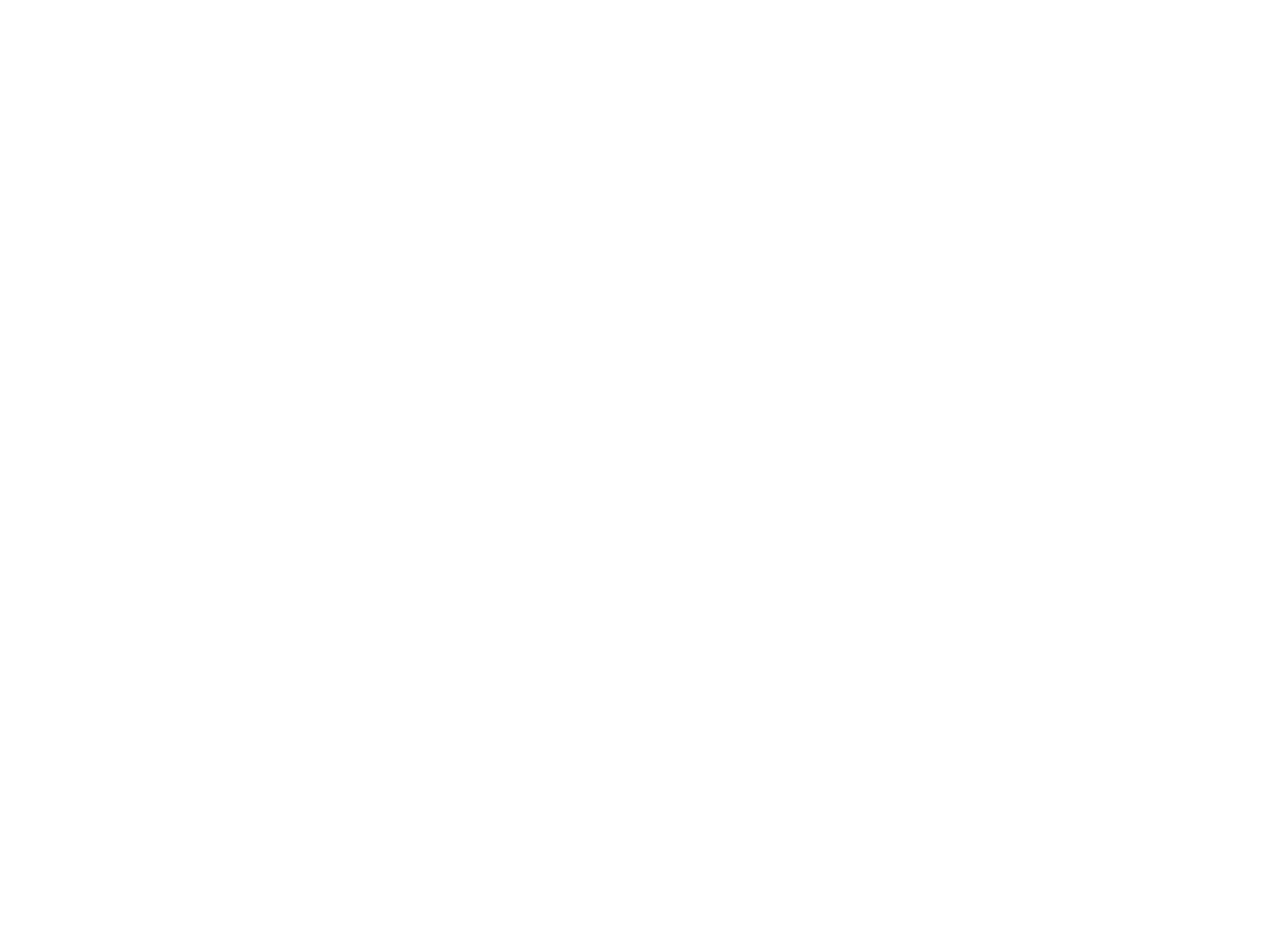
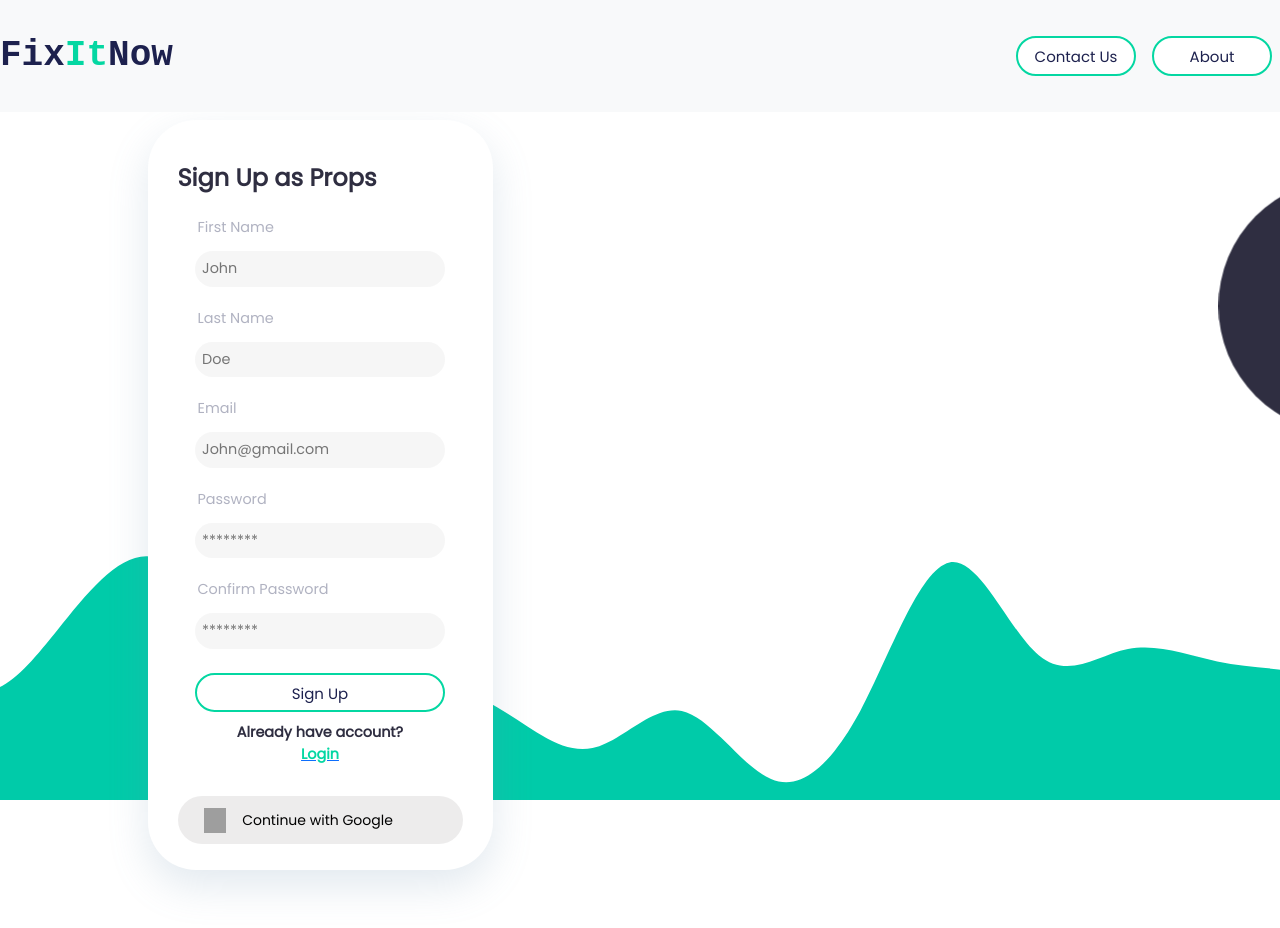
Before and after one commit to Capstone-Project-Team23/Team_23, a React (Create React App) app in the folder capstone-team-23/: page / in a window 1280 px wide. Shown: the top 928 px of the page. Before the commit the page ends 800 px from the top, so only its background shows below. Built offline with nearby package versions, Linux system fonts and the light colour scheme; grey boxes are pictures that could not be loaded.

Commit message:
Edited Page

```diff
--- a/capstone-team-23/src/components/App.jsx
+++ b/capstone-team-23/src/components/App.jsx
@@ -1,9 +1,10 @@
 import React from 'react'
-
+import SignUpPage from './Sign Up Page/WholePage/SignUpPage'
 
 function App() {
   return (
     <div>
+ <SignUpPage />
     </div>
   )
 }
--- a/capstone-team-23/src/components/Sign Up Page/WholePage/SignUpPage.jsx
+++ b/capstone-team-23/src/components/Sign Up Page/WholePage/SignUpPage.jsx
@@ -56,8 +56,8 @@
     <Label   style={labelStyle}  name="Password" />,
     <InputField placeholder="********" type="password"width="250px" />,
     <br></br>,
-    <Label  style={labelStyle}  name="Confirm Password" type="password" width="250px" />,
-    <InputField placeholder="********"  width="250px"/>,
+    <Label  style={labelStyle}  name="Confirm Password" width="250px" />,
+    <InputField placeholder="********"  width="250px" type="password" />,
     <br></br>,
     <Button buttonText="Sign Up" width="250px" />,
     <Header text="Already have account?" style={styleFooter}/>,
```
